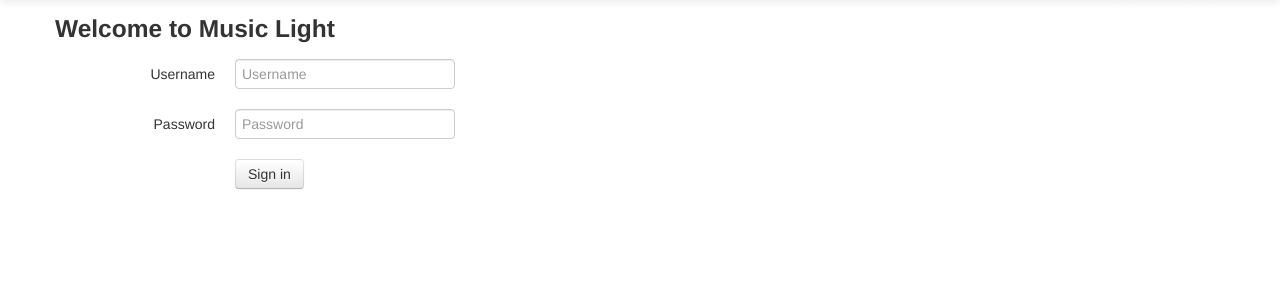
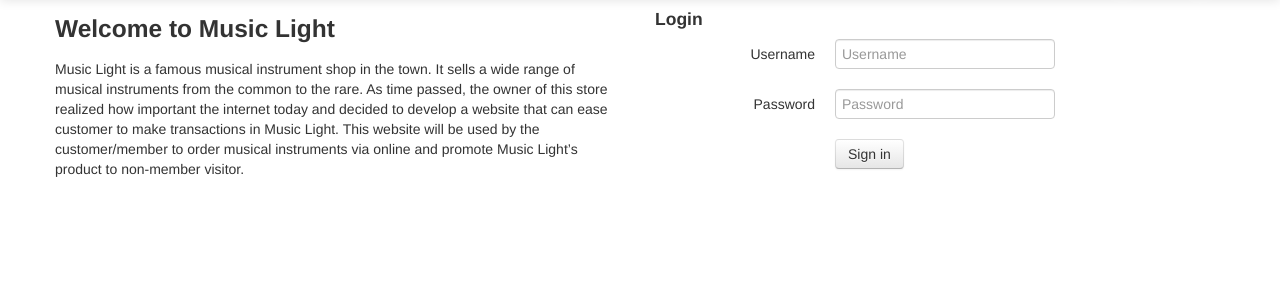
Before and after one commit to realodix/WBPL-MusicLight, a PHP site: page / in a window 1280 px wide. Shown: the part 41-341 px from the top of the page. Run offline with PHP 8.4, Linux system fonts and the light colour scheme; some libraries are stand-ins or nearby versions.

Commit message:
Home: Improve content

```diff
--- a/index.php
+++ b/index.php
@@ -70,9 +70,19 @@
 
 <div class="container">
 
+    <div class="row">
+    <div class="span6">
 	<h3>Welcome to Music Light</h3>
 
-	<form class="form-horizontal">
+	<p>Music Light is a famous musical instrument shop in the town. It sells a wide range of musical instruments from the common to the rare. As time passed, the owner of this store realized how important the internet today and decided to develop a website that can ease customer to make transactions in Music Light. This website will be used by the customer/member to order musical instruments via online and promote Music Light’s product to non-member visitor.</p>
+
+	</div>
+
+    <div class="span3">
+
+		<h4>Login</h4>
+
+		<form class="form-horizontal">
 		<div class="control-group">
 			<label class="control-label" for="inputUsername">Username</label>
 			<div class="controls">
@@ -93,6 +103,9 @@
 			</div>
 		</div>
     </form>
+	</div>
+    </div>
+
 
 </div>
 
```
